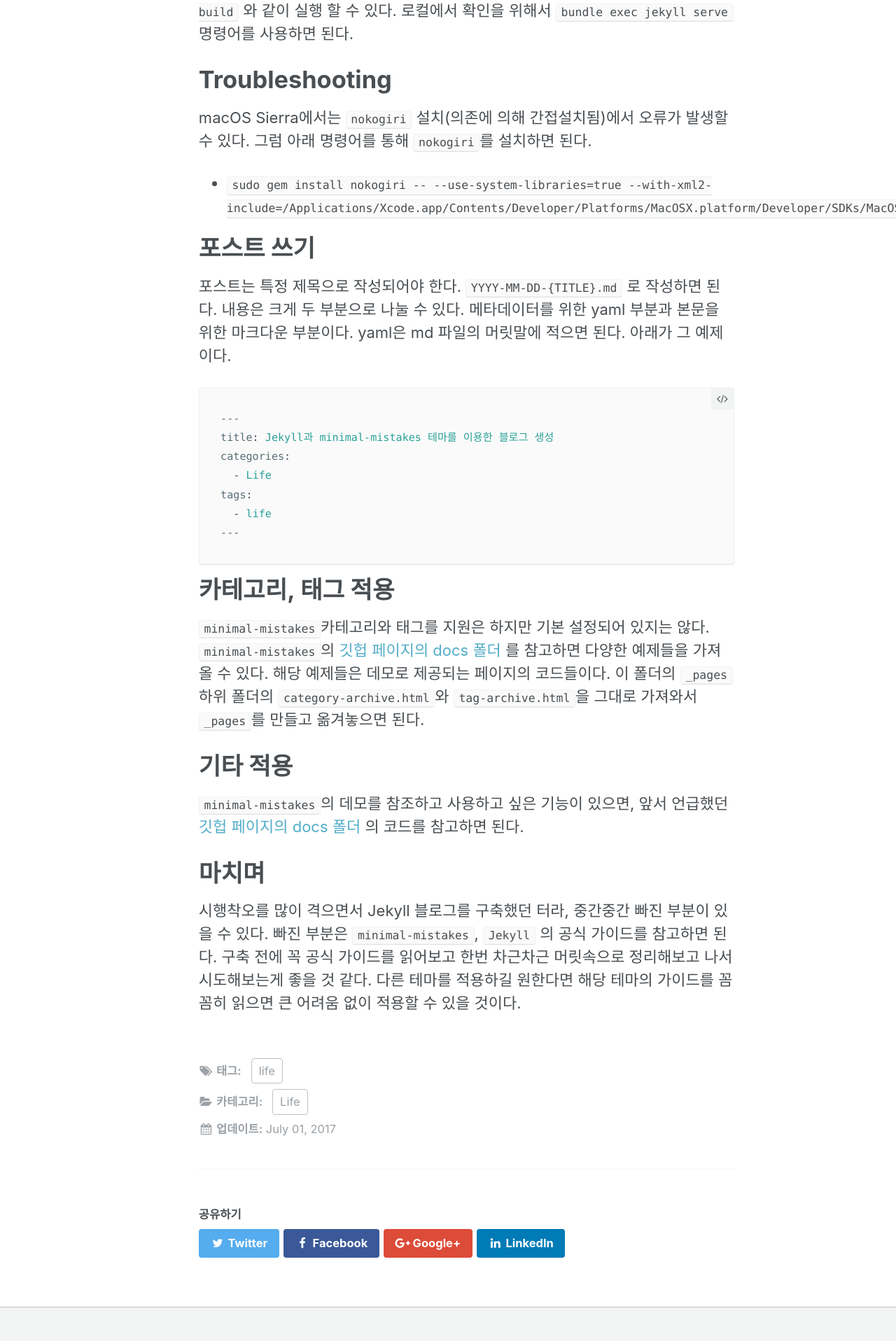
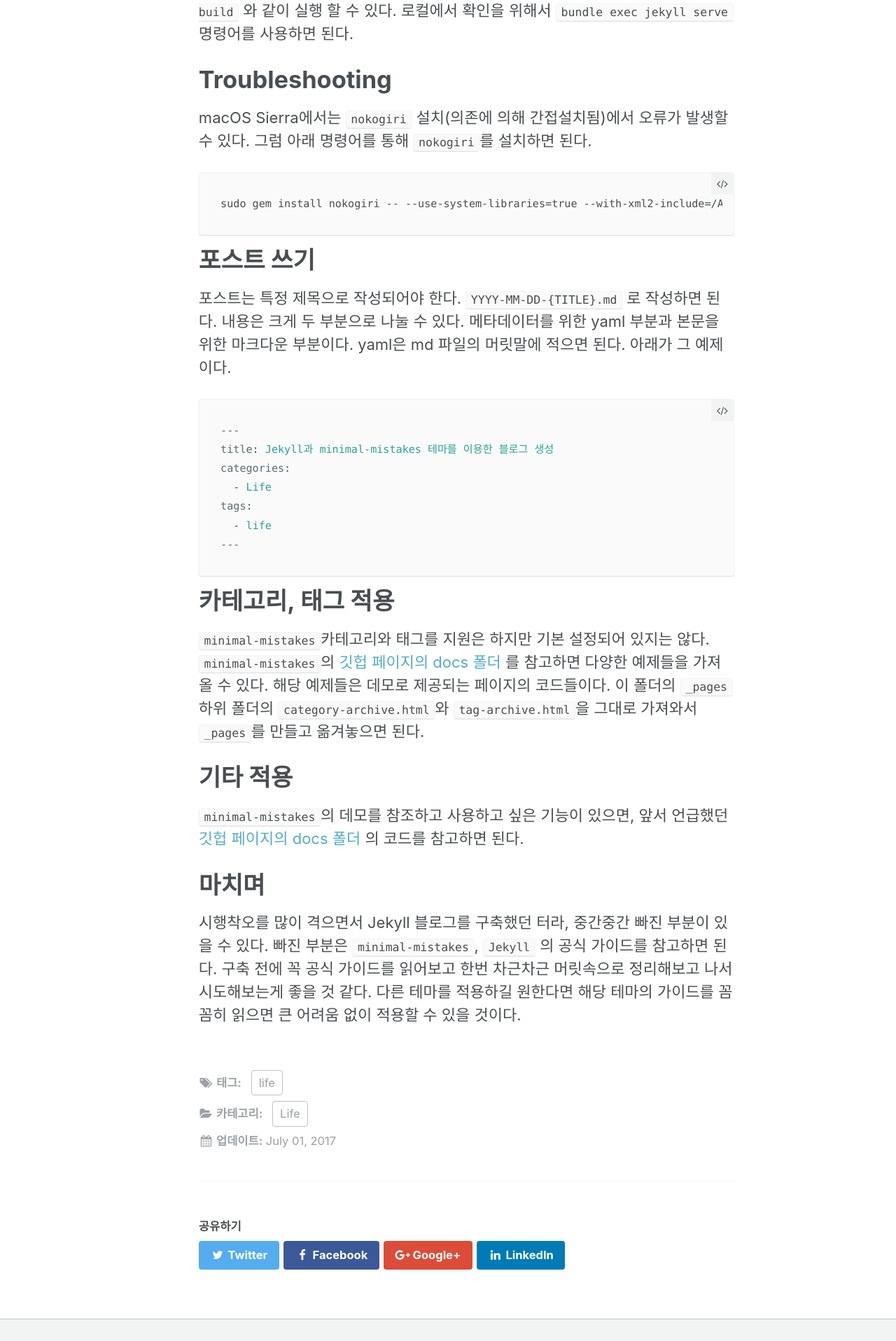
Before and after one commit to hide1202/hide1202.github.io, a Jekyll site: the page built from _posts/2017-07-01-create-blog.md, in a window 1280 px wide. Shown: the part 2159-4075 px from the top of the page at 70% size. Built offline with Jekyll 4.4.1, drawn with Linux system fonts in a browser that asks for light colours.

````diff
--- a/_posts/2017-07-01-create-blog.md
+++ b/_posts/2017-07-01-create-blog.md
@@ -51,7 +51,9 @@ Gem을 통해 `bundler` 를 설치하자. 이제 Jekyll 명령어를 `bundle exe
 
 # Troubleshooting
 macOS Sierra에서는 `nokogiri` 설치(의존에 의해 간접설치됨)에서 오류가 발생할 수 있다. 그럼 아래 명령어를 통해 `nokogiri`를 설치하면 된다.
-- `sudo gem install nokogiri -- --use-system-libraries=true --with-xml2-include=/Applications/Xcode.app/Contents/Developer/Platforms/MacOSX.platform/Developer/SDKs/MacOSX10.12.sdk/usr/include/libxml2/`
+```
+sudo gem install nokogiri -- --use-system-libraries=true --with-xml2-include=/Applications/Xcode.app/Contents/Developer/Platforms/MacOSX.platform/Developer/SDKs/MacOSX10.12.sdk/usr/include/libxml2/
+```
 
 # 포스트 쓰기
 포스트는 특정 제목으로 작성되어야 한다. `YYYY-MM-DD-{TITLE}.md` 로 작성하면 된다.
````
